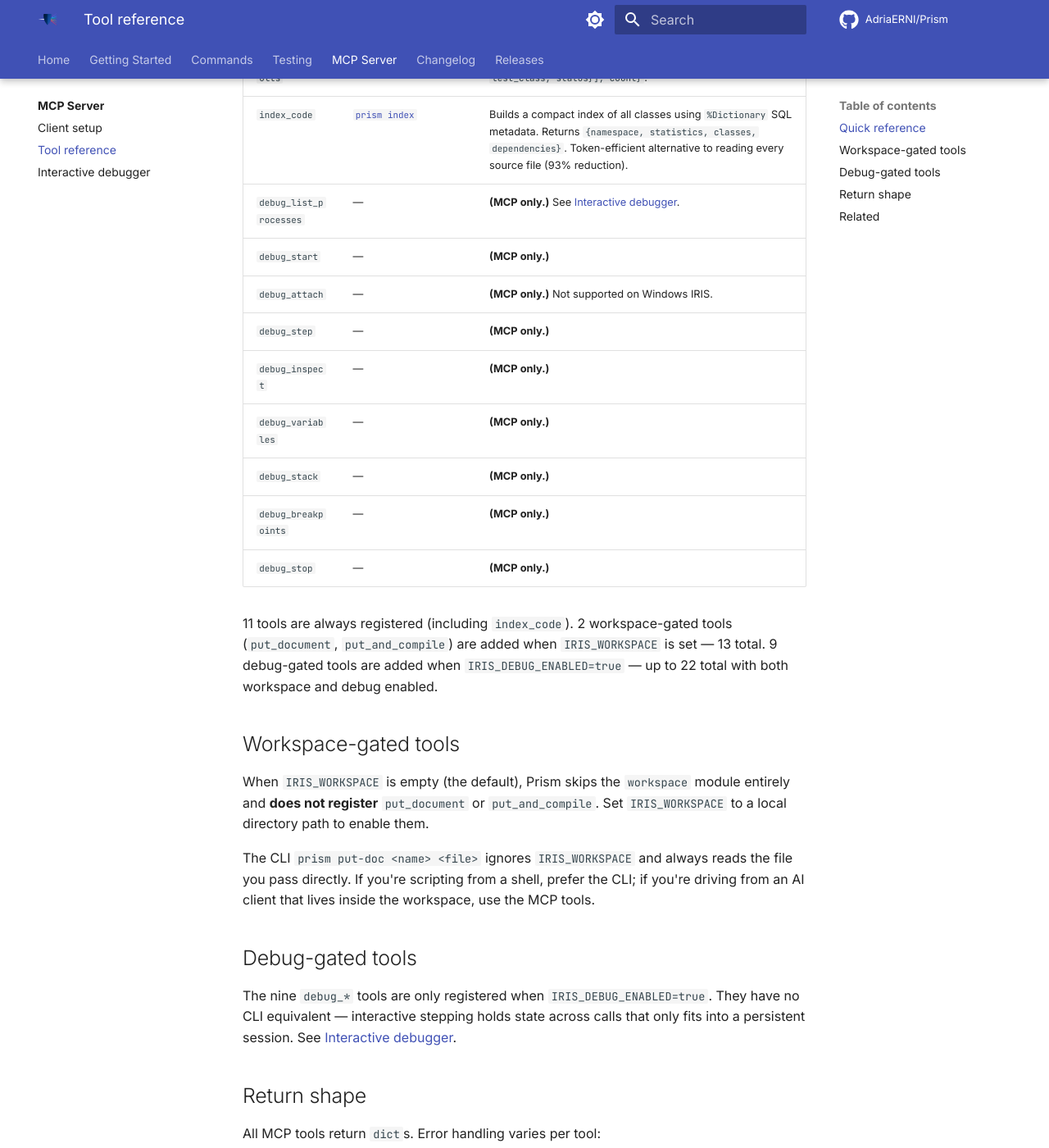
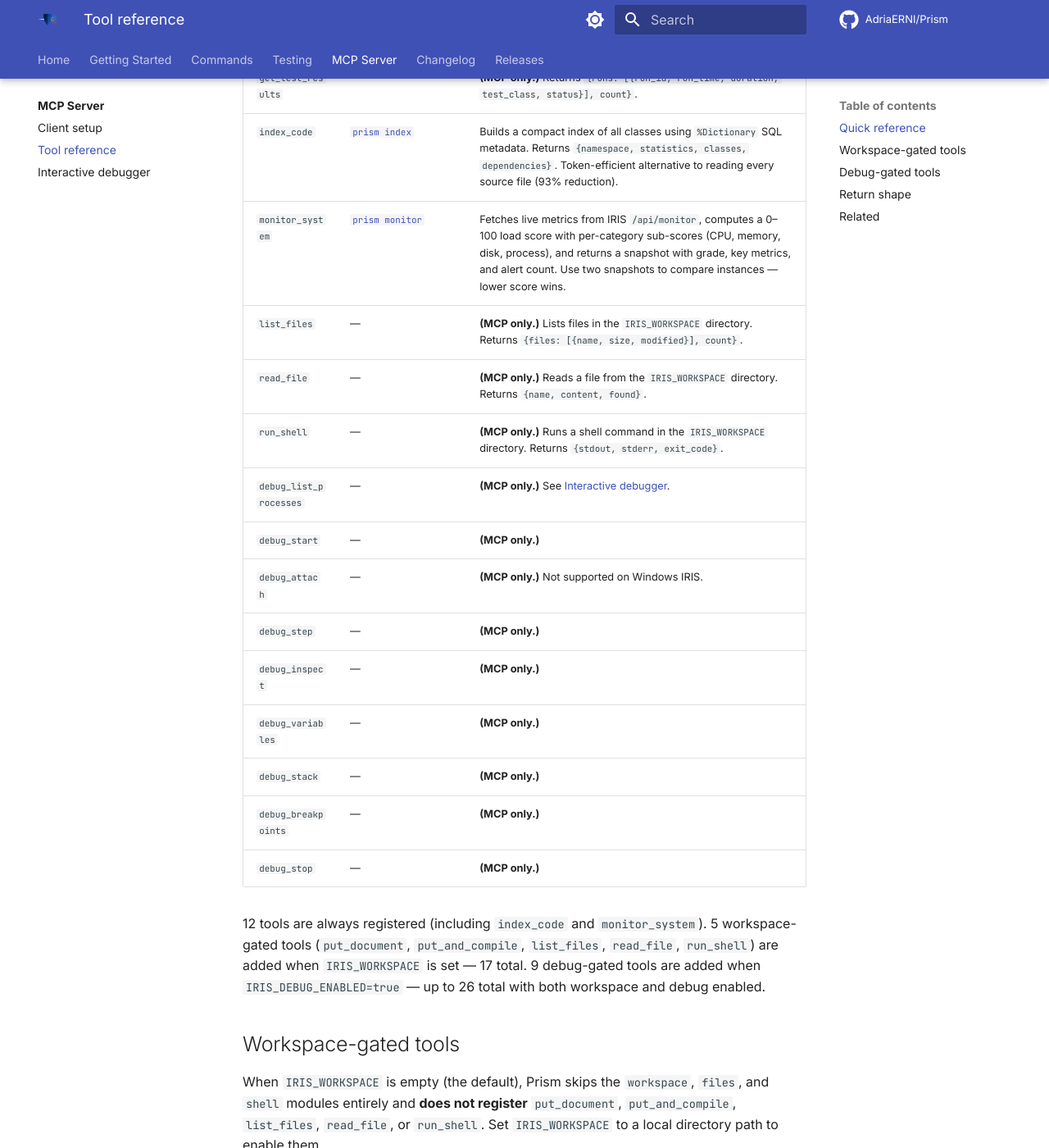
Before and after one commit to AdriaERNI/Prism, an MkDocs documentation site: the page built from docs/mcp/tools.md, in a window 1280 px wide and 1400 px high, scrolled down 1269 px. Shown: the whole window at 82% size. Built offline with MkDocs 1.6.1 and Material for MkDocs 9.7.7, drawn with Linux system fonts in a browser that asks for light colours; comment, search, counter and statistics services are not loaded.

Commit message:
docs: add comprehensive prism monitor documentation
New files:
- docs/commands/monitor.md — full command documentation with:
  - Usage examples (dashboard, --watch, --json, --compare)
  - Dashboard layout diagram with all panels explained
  - Scoring model (4 categories, thresholds, health grades)
  - EWMA/SMA averages and trend arrows
  - JSON output format reference
  - Architecture overview

Updated:
- docs/commands/index.md — added monitor to Setup section, count → 18
- docs/mcp/tools.md — added monitor_system tool entry, fixed tool
  counts (12 always + 5 workspace + 9 debug = 26 total), added
  list_files/read_file/run_shell to quick reference
- mkdocs.yml — added prism monitor to nav

Tests: 925 passed, lint clean

```diff
--- a/docs/mcp/tools.md
+++ b/docs/mcp/tools.md
@@ -26,6 +26,10 @@ session the CLI can't hold open.
 | `run_tests` | [`prism test`](../commands/testing.md#test) | MCP returns `{class, status, passed, failed, skipped, methods: [{name, status, assertions}]}` (structured, richer than CLI). |
 | `get_test_results` | — | **(MCP only.)** Returns `{runs: [{run_id, run_time, duration, test_class, status}], count}`. |
 | `index_code` | [`prism index`](../commands/indexing.md) | Builds a compact index of all classes using `%Dictionary` SQL metadata. Returns `{namespace, statistics, classes, dependencies}`. Token-efficient alternative to reading every source file (93% reduction). |
+| `monitor_system` | [`prism monitor`](../commands/monitor.md) | Fetches live metrics from IRIS `/api/monitor`, computes a 0–100 load score with per-category sub-scores (CPU, memory, disk, process), and returns a snapshot with grade, key metrics, and alert count. Use two snapshots to compare instances — lower score wins. |
+| `list_files` | — | **(MCP only.)** Lists files in the `IRIS_WORKSPACE` directory. Returns `{files: [{name, size, modified}], count}`. |
+| `read_file` | — | **(MCP only.)** Reads a file from the `IRIS_WORKSPACE` directory. Returns `{name, content, found}`. |
+| `run_shell` | — | **(MCP only.)** Runs a shell command in the `IRIS_WORKSPACE` directory. Returns `{stdout, stderr, exit_code}`. |
 | `debug_list_processes` | — | **(MCP only.)** See [Interactive debugger](debugging.md). |
 | `debug_start` | — | **(MCP only.)** |
 | `debug_attach` | — | **(MCP only.)** Not supported on Windows IRIS. |
@@ -36,17 +40,18 @@ session the CLI can't hold open.
 | `debug_breakpoints` | — | **(MCP only.)** |
 | `debug_stop` | — | **(MCP only.)** |
 
-11 tools are always registered (including `index_code`). 2 workspace-gated
-tools (`put_document`, `put_and_compile`) are added when `IRIS_WORKSPACE`
-is set — 13 total. 9 debug-gated tools are added when
-`IRIS_DEBUG_ENABLED=true` — up to 22 total with both workspace and debug
-enabled.
+12 tools are always registered (including `index_code` and `monitor_system`).
+5 workspace-gated tools (`put_document`, `put_and_compile`, `list_files`,
+`read_file`, `run_shell`) are added when `IRIS_WORKSPACE` is set — 17 total.
+9 debug-gated tools are added when `IRIS_DEBUG_ENABLED=true` — up to 26 total
+with both workspace and debug enabled.
 
 ## Workspace-gated tools
 
 When `IRIS_WORKSPACE` is empty (the default), Prism skips the
-`workspace` module entirely and **does not register** `put_document` or
-`put_and_compile`. Set `IRIS_WORKSPACE` to a local directory path to
+`workspace`, `files`, and `shell` modules entirely and **does not
+register** `put_document`, `put_and_compile`, `list_files`, `read_file`,
+or `run_shell`. Set `IRIS_WORKSPACE` to a local directory path to
 enable them.
 
 The CLI `prism put-doc <name> <file>` ignores `IRIS_WORKSPACE` and
--- a/mkdocs.yml
+++ b/mkdocs.yml
@@ -96,6 +96,7 @@ nav:
     - Overview: commands/index.md
     - prism config: commands/config.md
     - prism info: commands/info.md
+    - prism monitor: commands/monitor.md
     - prism sql: commands/sql.md
     - Documents: commands/documents.md
     - prism compile: commands/compile.md
```
Also changed, not shown: docs/commands/index.md (+2 -1 lines), docs/commands/monitor.md (added, +211 -0 lines).
